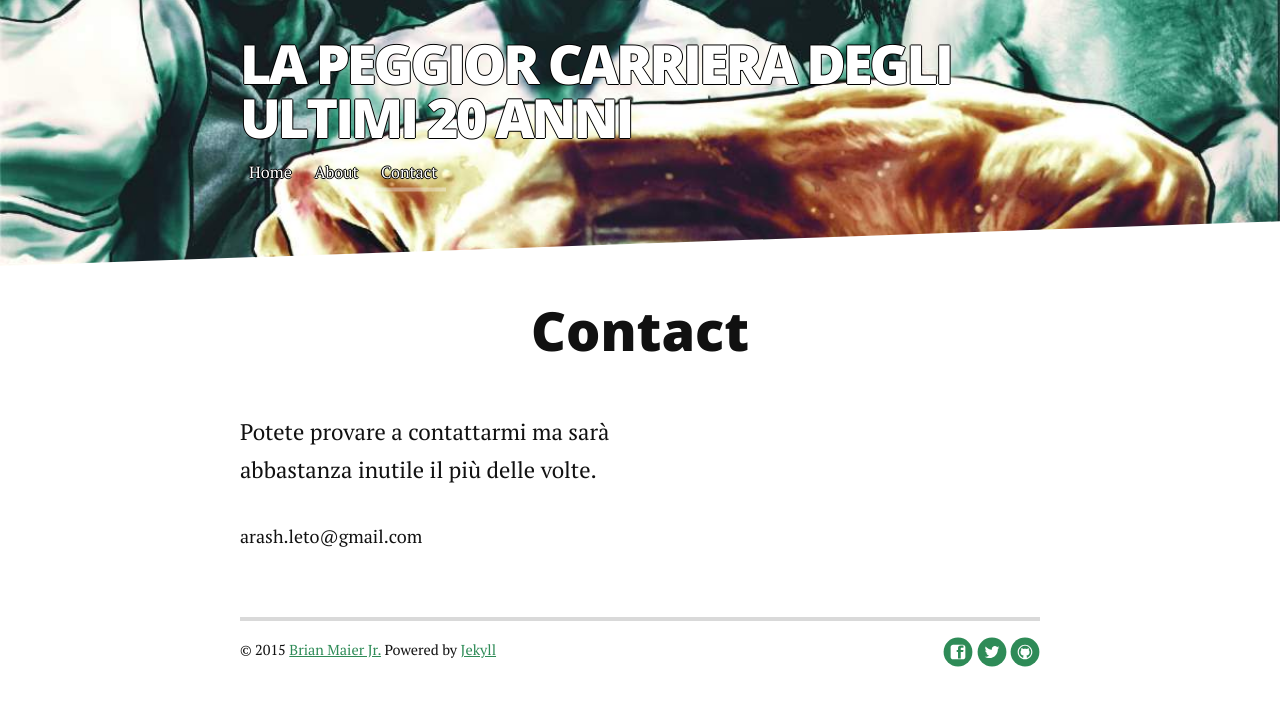
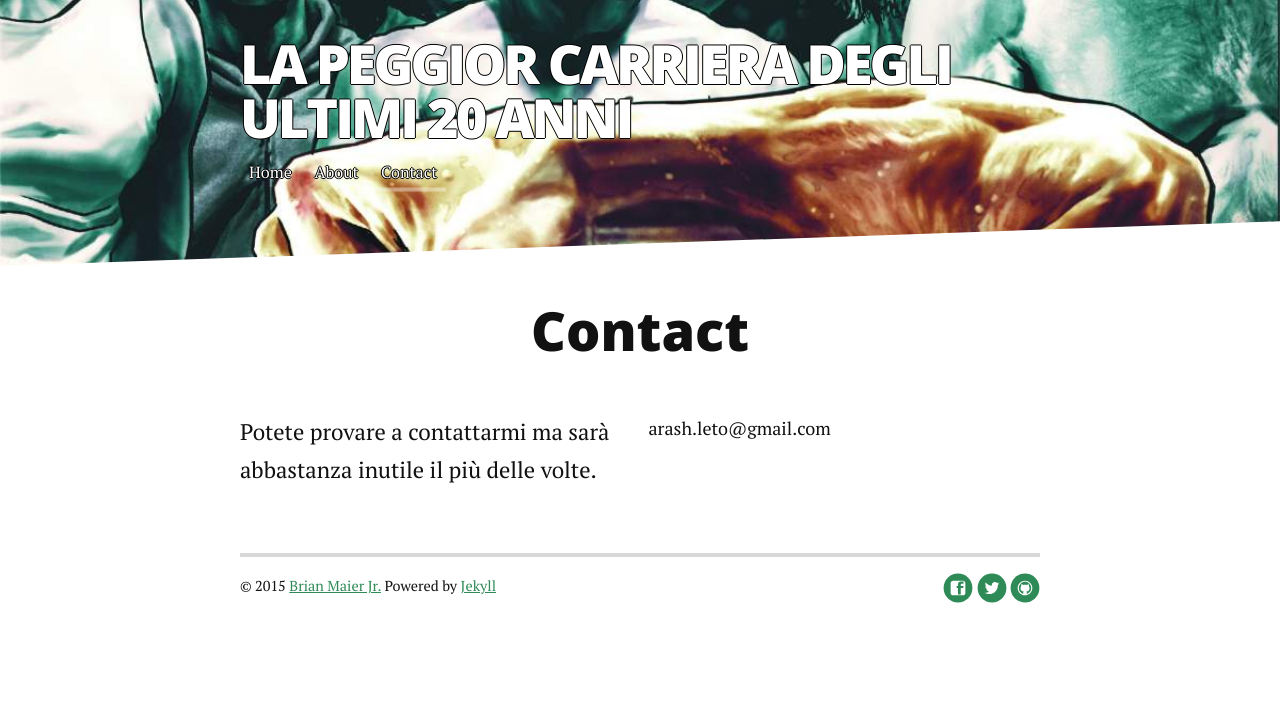
Before and after one commit to arashleto/arashleto.github.io, a Jekyll site: the page built from contact.md, in a window 1280 px wide. Shown: the top 706 px of the page. Built offline with Jekyll 4.4.1, drawn with Linux system fonts in a browser that asks for light colours; nearby versions of some CDN libraries; Markdown is read by kramdown in place of the engine named in the settings.

Commit message:
Update contact.md

```diff
--- a/contact.md
+++ b/contact.md
@@ -7,8 +7,11 @@ title: Contact
   <h1 class="pageTitle">Contact</h1>
   <div class="contactContent">
     <p class="intro">Potete provare a contattarmi ma sarà abbastanza inutile il più delle volte.</p>
+    <p></p>
+    <p></p>
+  </div>
+  <div>
     <p>arash.leto@gmail.com</p>
-    <p></p>
   </div>
   <!--
   <form action="http://formspree.io/your@mail.com" method="POST">
```
